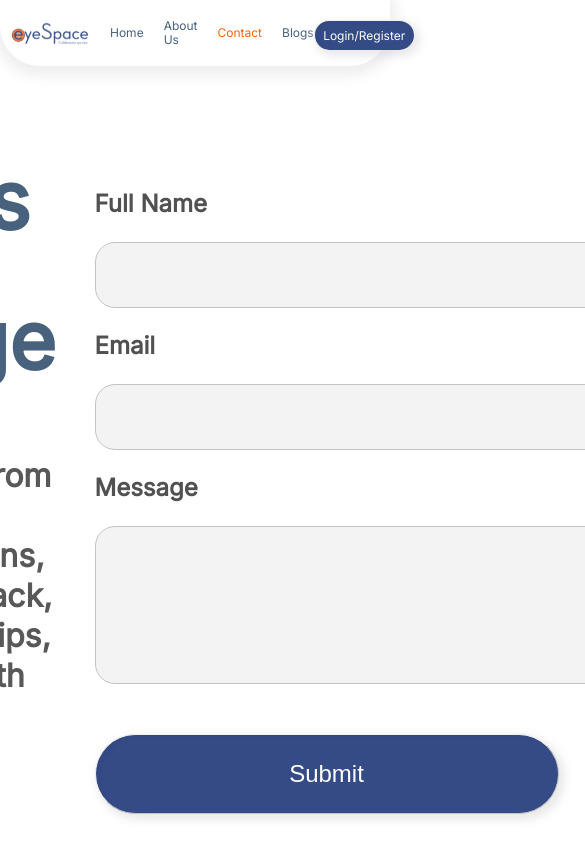
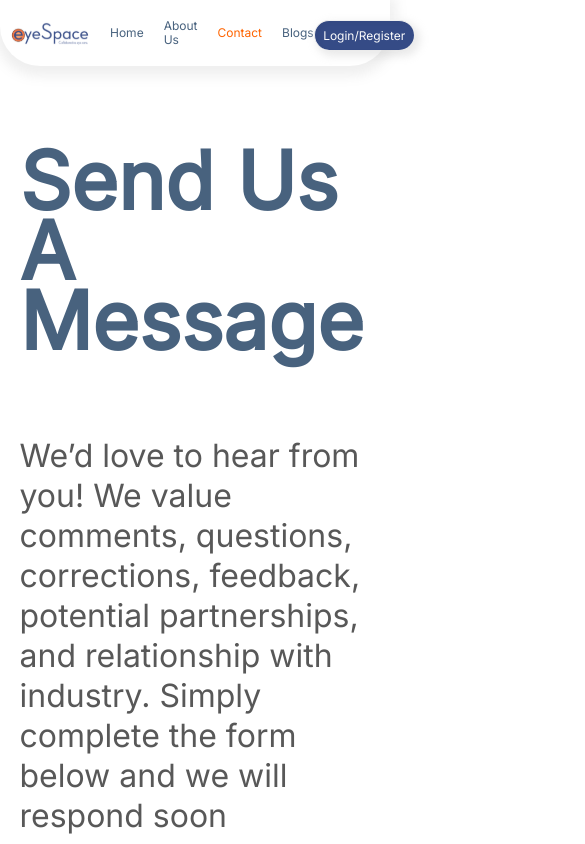
Before and after one commit to eyelabsai/EyeSpace-Website, a React (Create React App) app: page /Contact in a window 390 px wide. Shown: the top 844 px of the page, 585 px wide, since content can reach past the window. Built offline with nearby package versions, Linux system fonts and the light colour scheme.

Commit message:
media query for contact

```diff
--- a/src/views/Contact/Contact.css
+++ b/src/views/Contact/Contact.css
@@ -8,7 +8,6 @@
 }
 
 .contact-left {
-
     margin-right: 10%;
     margin-left: 200px;
     width: 500px;
@@ -21,6 +20,7 @@
 
 .contact-right {
     margin-top: 80px;
+    margin-right: 200px;
     color: #515151;
     font-size: 24px;
     font-weight: 600;
@@ -59,3 +59,16 @@ input {
     font-size: 24px;
     line-height: 28px;
 }
+
+@media only screen and (max-width: 920px) {
+    .contact-container {
+        display: block;
+    }
+
+    .contact-left {
+        margin-right: 5%;
+        margin-left: 5%;
+        width: 90%;
+        font-weight: 200;
+    }
+}
```
